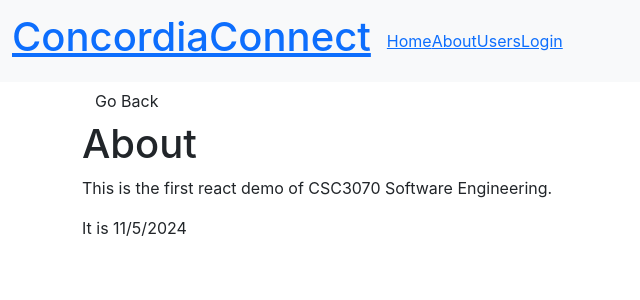
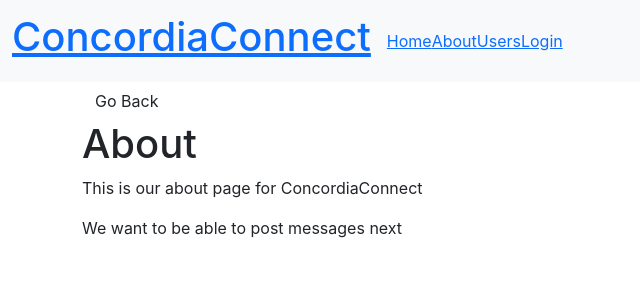
Before and after one commit to AbramEngler/Concordia_Connect, a React (Create React App) app in the folder my-react-appcd/: page /about in a window 1280 px wide. Shown: the top 300 px of the page, without its empty margins (0-640 px from the left). Built offline with nearby package versions, Linux system fonts and the light colour scheme.

Commit message:
Update About Page

```diff
--- a/my-react-appcd/src/Pages/About.jsx
+++ b/my-react-appcd/src/Pages/About.jsx
@@ -12,10 +12,10 @@ const About = () => {
 			</div>
 			<div className="about-container">
 				<p>
-					This is the first react demo of CSC3070 Software Engineering.
+					This is our about page for ConcordiaConnect
 				</p>
 				<p>
-					It is 11/5/2024
+					We want to be able to post messages next
 				</p>
 			</div>
 		</div>
```
